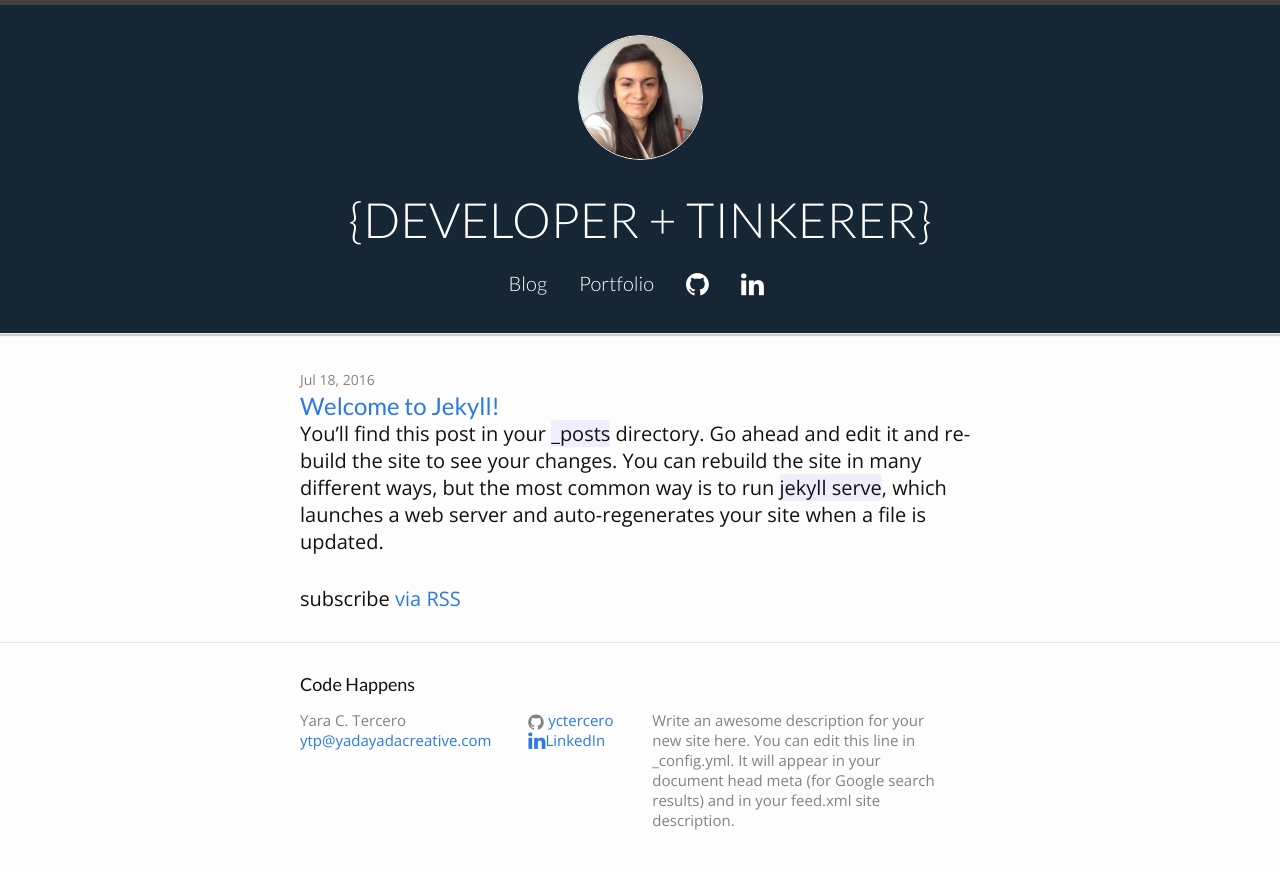
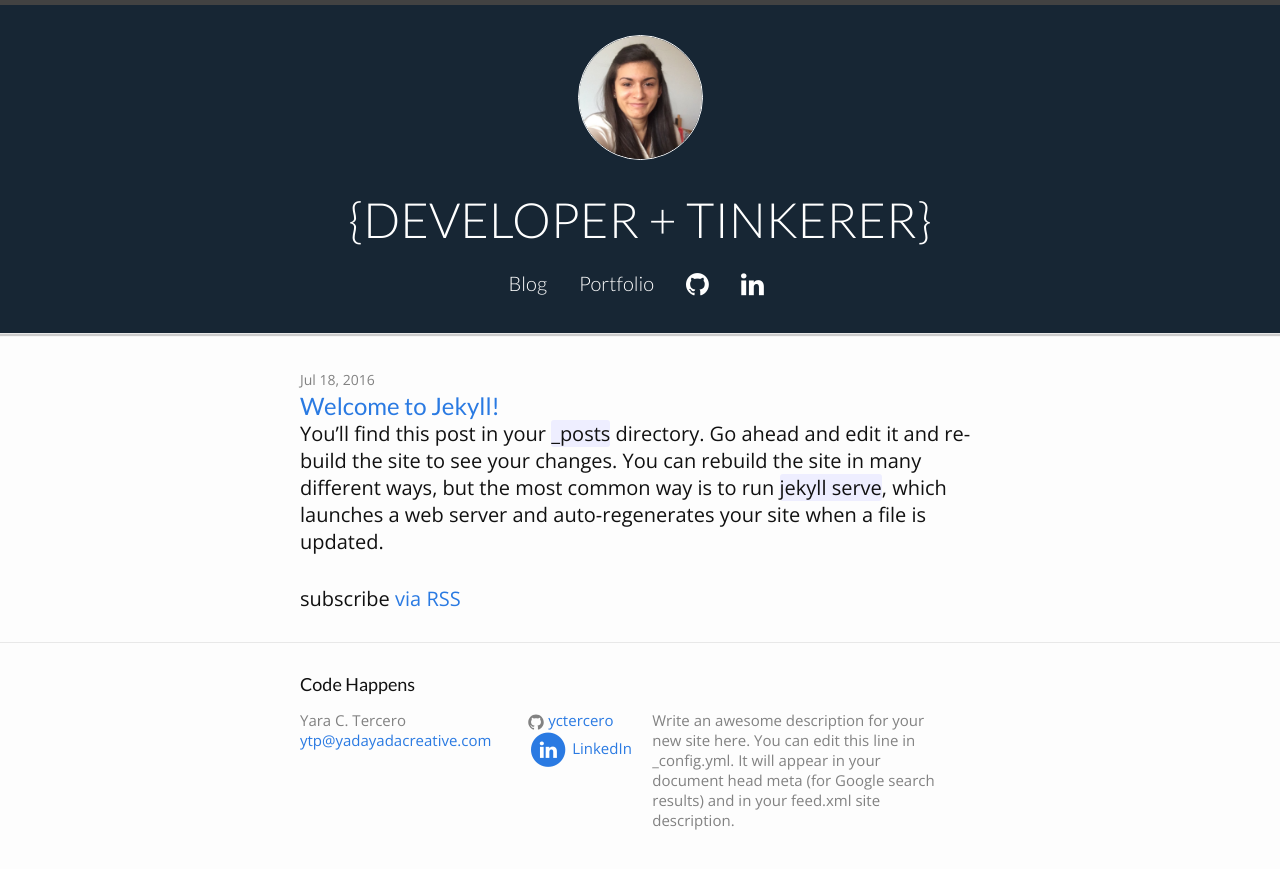
Before and after one commit to yctercero/yctercero.github.io, a Jekyll site: the page built from index.html, in a window 1280 px wide. Shown: the top 869 px of the page. Built offline with Jekyll 4.4.1, drawn with Linux system fonts in a browser that asks for light colours; the list of posts is cut into pages by our own code.

Commit message:
Adjusted linkedin icon.

```diff
--- a/_includes/footer.html
+++ b/_includes/footer.html
@@ -21,7 +21,13 @@
           {% endif %}
 
           <li>
-            <a href="https://www.linkedin.com/in/yaracreative" target="_blank"><i class="fa fa-linkedin fa-lg"></i>LinkedIn</a>
+            <a href="https://www.linkedin.com/in/yaracreative" target="_blank">
+              <span class="fa-stack fa-lg">
+                <i class="fa fa-circle fa-stack-2x"></i>
+                <i class="fa fa-linkedin fa-stack-1x fa-inverse"></i>
+              </span>
+              LinkedIn
+            </a>
           </li>
         </ul>
       </div>
```
